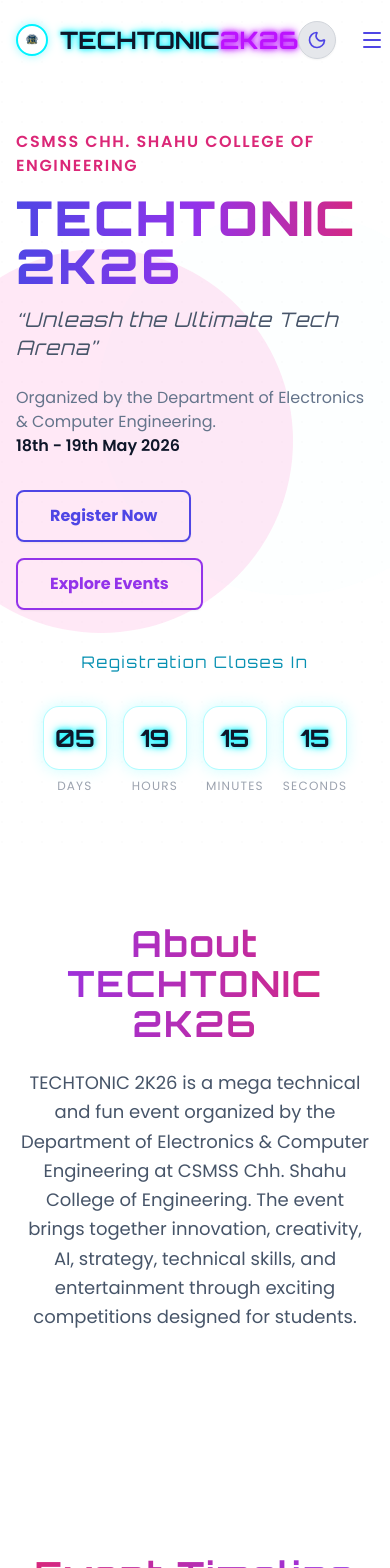
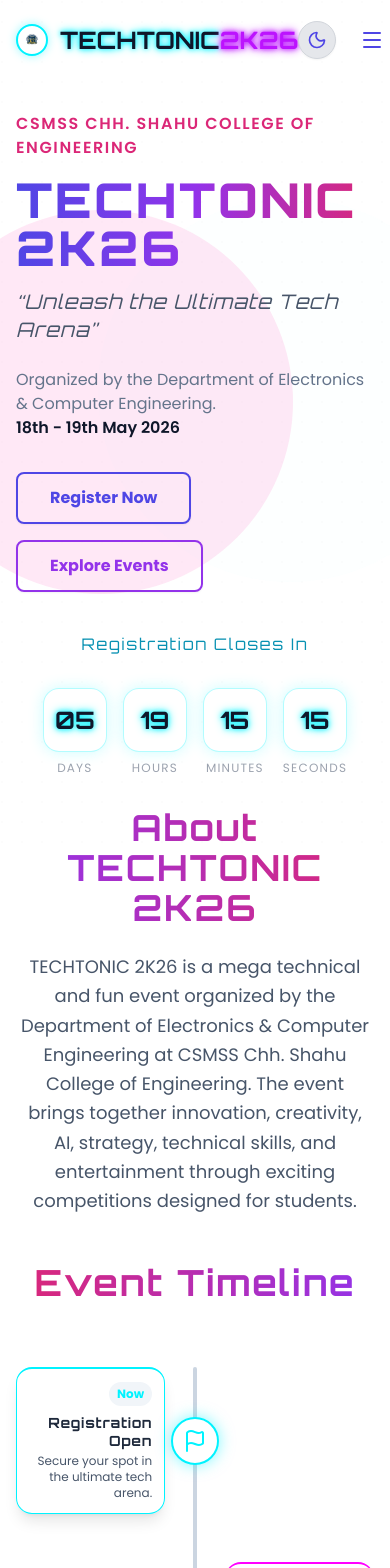
Before and after one commit to Saurabh-Shinde-Patil/TechTonic-2026, a React (Vite) app: page / in a window 390 px wide. Shown: the top 1568 px of the page. Built offline with nearby package versions, Linux system fonts and the light colour scheme.

Commit message:
reduce the font size

```diff
--- a/src/components/About.jsx
+++ b/src/components/About.jsx
@@ -3,14 +3,14 @@
 
 export default function About() {
   return (
-    <section id="about" className="py-20 relative">
+    <section id="about" className="pt-4 pb-0 relative">
       <div className="max-w-7xl mx-auto px-4 sm:px-6 lg:px-8">
         <motion.div
           initial={{ opacity: 0, y: 50 }}
           whileInView={{ opacity: 1, y: 0 }}
           viewport={{ once: true }}
           transition={{ duration: 0.8 }}
-          className="text-center mb-16"
+          className="text-center mb-4"
         >
           <h2 className="text-4xl md:text-5xl font-orbitron font-bold mb-6 text-transparent bg-clip-text bg-gradient-to-r from-purple-600 to-pink-600 dark:from-neon-purple dark:to-neon-pink dark:neon-text-purple">
             About TECHTONIC 2K26
--- a/src/components/Hero.jsx
+++ b/src/components/Hero.jsx
@@ -5,7 +5,7 @@
   const targetDate = "2026-05-17T23:59:59"; // 17 May 2026 Midnight
 
   return (
-    <section id="home" className="relative min-h-screen flex items-center justify-center pt-20 overflow-hidden">
+    <section id="home" className="relative min-h-[80vh] flex items-center justify-center pt-28 pb-4 overflow-hidden">
       {/* Background Animated Elements */}
       <div className="absolute inset-0 z-0 overflow-hidden">
         <div className="absolute top-1/4 left-1/4 w-96 h-96 bg-indigo-300/30 dark:bg-neon-blue/20 rounded-full blur-[100px] animate-pulse-glow"></div>
--- a/src/components/Timeline.jsx
+++ b/src/components/Timeline.jsx
@@ -3,7 +3,7 @@
 
 export default function Timeline() {
   return (
-    <section id="timeline" className="py-20 relative">
+    <section id="timeline" className="pt-8 pb-16 relative">
       <div className="max-w-4xl mx-auto px-4 sm:px-6 lg:px-8">
         <motion.div
           initial={{ opacity: 0, y: 50 }}
@@ -40,12 +40,12 @@
 
               {/* Content Card */}
               <div className={`w-5/12 ${index % 2 === 0 ? 'text-right' : 'text-left'}`}>
-                <div className={`glass-card p-6 border-t-2 ${event.borderColor} hover:scale-105 transition-transform duration-300`}>
-                  <span className={`inline-block px-3 py-1 rounded-full bg-slate-100 dark:bg-dark-800 text-sm font-bold mb-3 ${event.color}`}>
+                <div className={`glass-card p-3 sm:p-4 md:p-6 border-t-2 ${event.borderColor} hover:scale-105 transition-transform duration-300 overflow-hidden break-words`}>
+                  <span className={`inline-block px-2 py-1 md:px-3 rounded-full bg-slate-100 dark:bg-dark-800 text-xs md:text-sm font-bold mb-2 md:mb-3 ${event.color}`}>
                     {event.date}
                   </span>
-                  <h3 className="text-xl font-orbitron font-semibold mb-2 text-slate-800 dark:text-white">{event.title}</h3>
-                  <p className="text-slate-600 dark:text-gray-400">{event.description}</p>
+                  <h3 className="text-sm sm:text-base md:text-xl font-orbitron font-semibold mb-1 md:mb-2 text-slate-800 dark:text-white leading-tight">{event.title}</h3>
+                  <p className="text-xs sm:text-sm md:text-base text-slate-600 dark:text-gray-400">{event.description}</p>
                 </div>
               </div>
             </motion.div>
```
